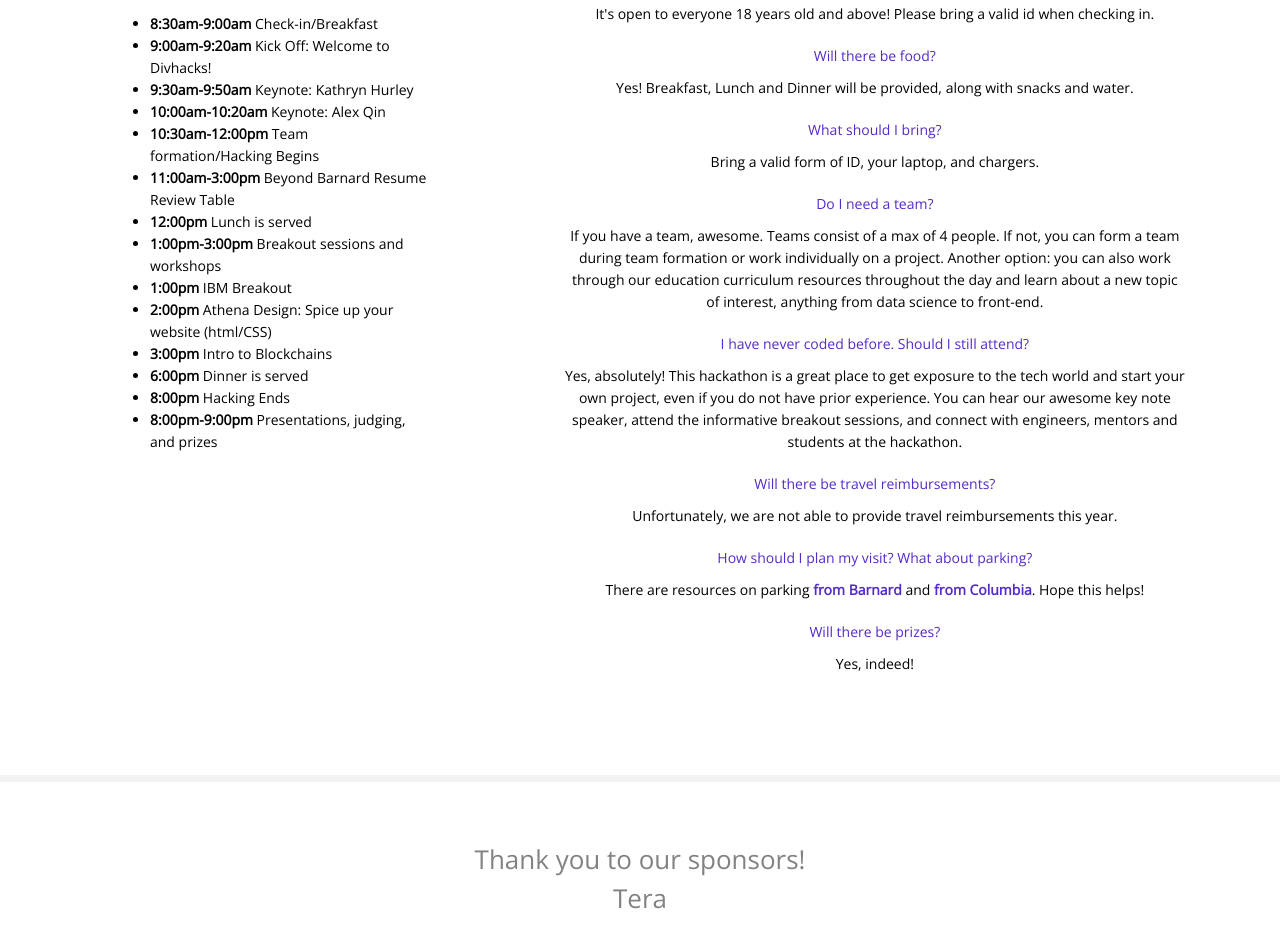
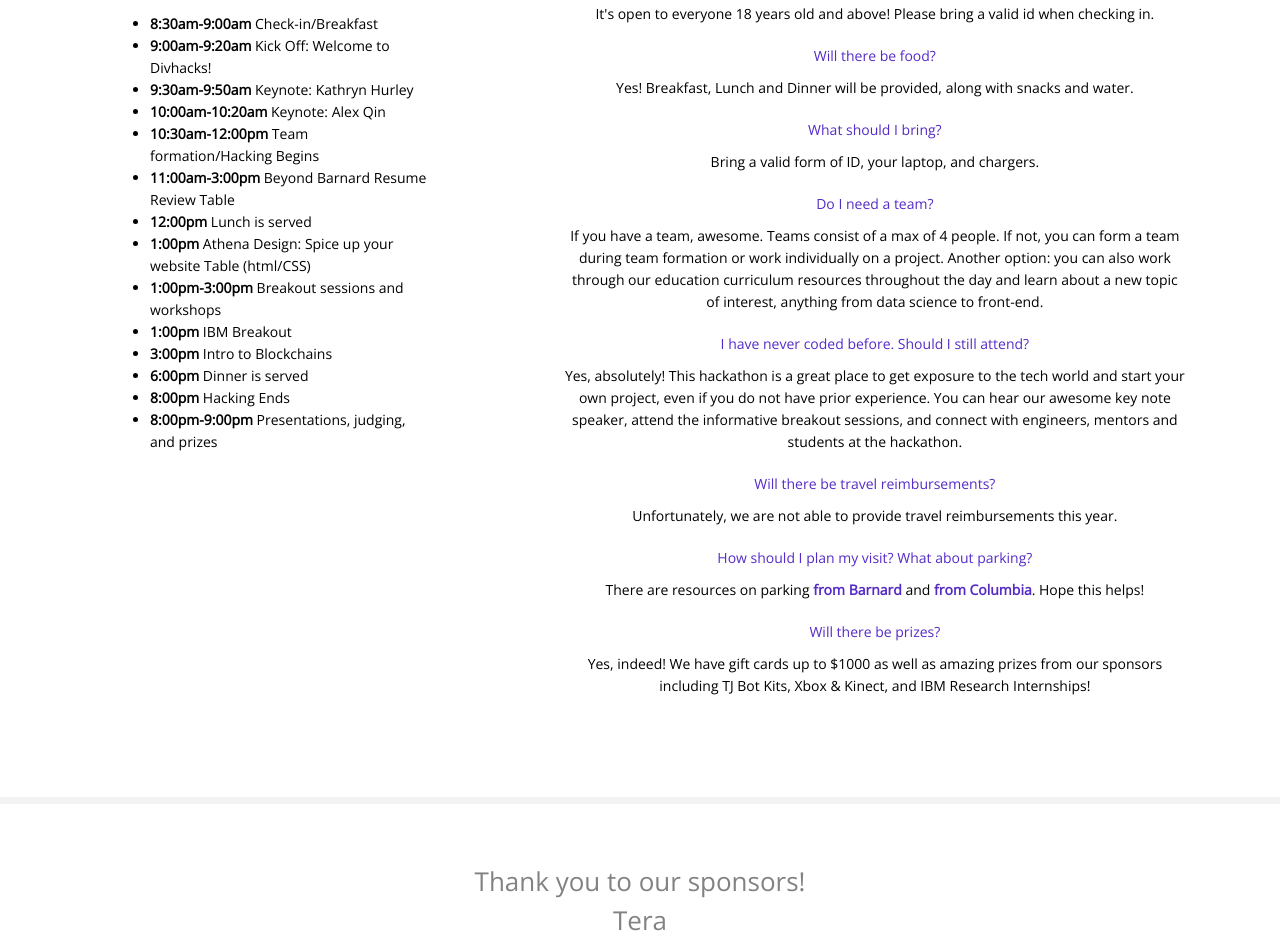
Before and after one commit to schlosser/cu-divhacks.github.io, a plain HTML site: page index.html in a window 1280 px wide. Shown: the part 1960-2897 px from the top of the page. Drawn offline with nearby package versions, Linux system fonts and the light colour scheme; some packages are replaced by stand-ins of ours; a script that the page names is missing.

Commit message:
Update index.html

```diff
--- a/index.html
+++ b/index.html
@@ -157,9 +157,9 @@ Kathryn	was	born and raised	in Brooklyn, NY, is	a	graduate of	Howard University
             <li style="text-align:left"><b>10:30am-12:00pm</b> Team formation/Hacking Begins</li>
             <li style="text-align:left"><b>11:00am-3:00pm</b> Beyond Barnard Resume Review Table</li>
             <li style="text-align:left"><b>12:00pm</b> Lunch is served </li>
+            <li style="text-align:left"><b>1:00pm</b> Athena Design: Spice up your website Table (html/CSS)</li>
             <li style="text-align:left"><b>1:00pm-3:00pm</b> Breakout sessions and workshops</li>
             <li style="text-align:left"><b>1:00pm</b> IBM Breakout</li>
-            <li style="text-align:left"><b>2:00pm</b> Athena Design: Spice up your website (html/CSS)</li>
             <li style="text-align:left"><b>3:00pm</b> Intro to Blockchains</li>
             <li style="text-align:left"><b>6:00pm</b> Dinner is served</li>
             <li style="text-align:left"><b>8:00pm</b> Hacking Ends</li>
@@ -187,7 +187,7 @@ Kathryn	was	born and raised	in Brooklyn, NY, is	a	graduate of	Howard University
             <p class="question">How should I plan my visit? What about parking? </p>
             <p class="answer">There are resources on parking <a href="https://barnard.edu/about/visit/parking">from Barnard</a> and <a href="http://www.columbia.edu/content/directions-parking.html">from Columbia</a>. Hope this helps! </p>
             <p class="question">Will there be prizes?</p>
-            <p class="answer">Yes, indeed!</p>
+            <p class="answer">Yes, indeed! We have gift cards up to $1000 as well as amazing prizes from our sponsors including TJ Bot Kits, Xbox & Kinect, and IBM Research Internships!</p>
           </div>
         </div>
       </div>
```
